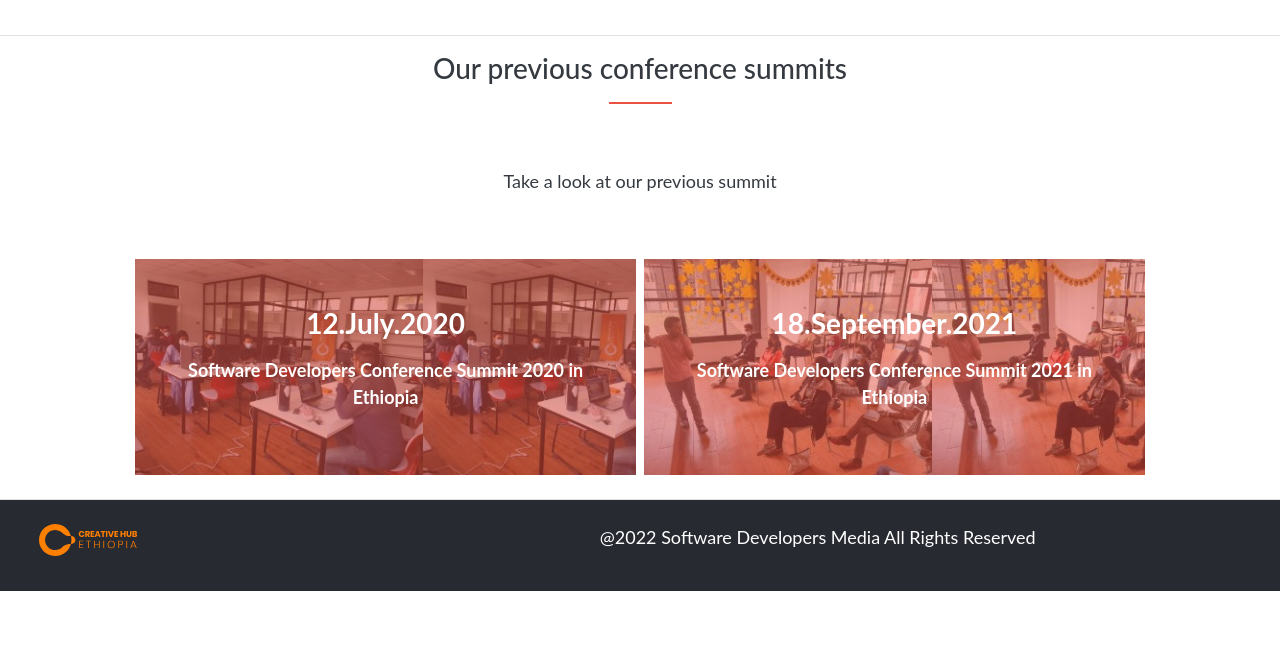
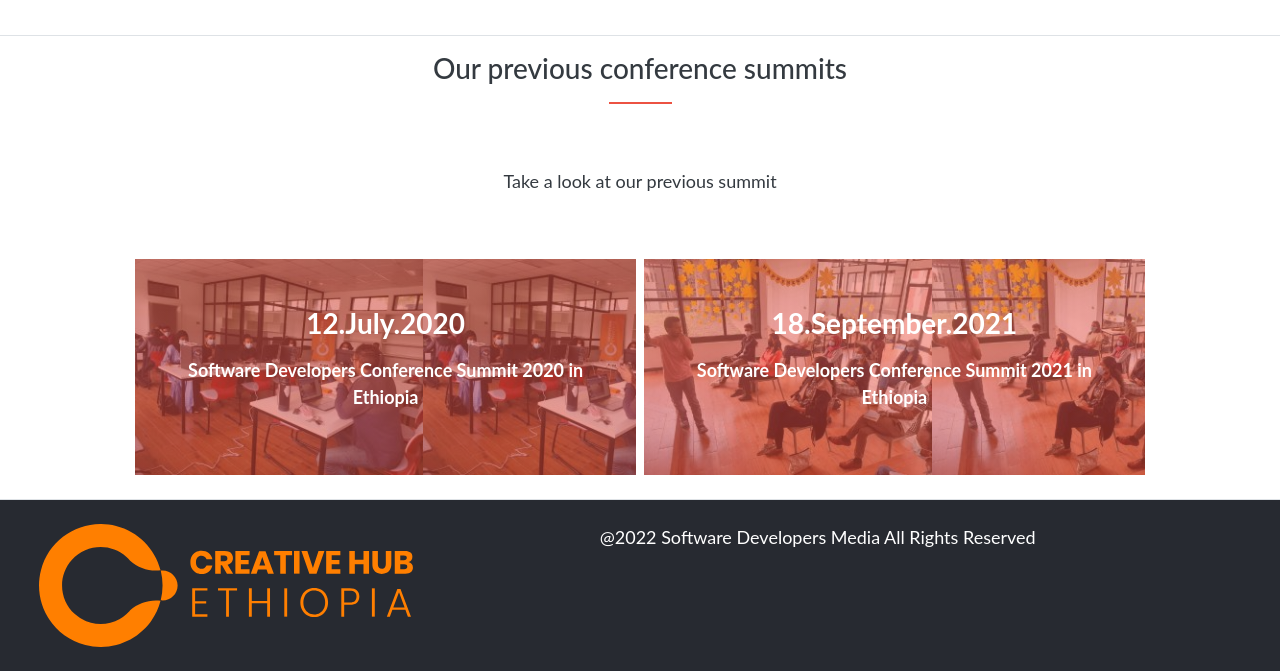
Before and after one commit to Abenezer-Tilahun/Creative-Hub-Conference-page, a website: page about.html in a window 1280 px wide. Shown: the part 1159-1830 px from the top of the page. Before the commit the page ends 1750 px from the top, so only its background shows below. Drawn offline with nearby package versions, Linux system fonts and the light colour scheme; a web font is replaced by a local one.

Commit message:
Update the about page footer

```diff
--- a/about.html
+++ b/about.html
@@ -92,7 +92,7 @@
     <footer class="shared_footer container-fluid p-4 bg-dark-custom">
       <div class="row">
         <div class="col-4 align-items-left">
-            <img src="Design/images/Creative-Hub.svg" class="footer_img" alt="Creative Common" class="float-left">
+            <img src="Design/images/Creative-Hub.svg"  alt="Creative Common" class="float-left">
         </div>
         <div class="col-6">
           <p class="text-white text-right">@2022 Software Developers Media All Rights Reserved </p>
```
